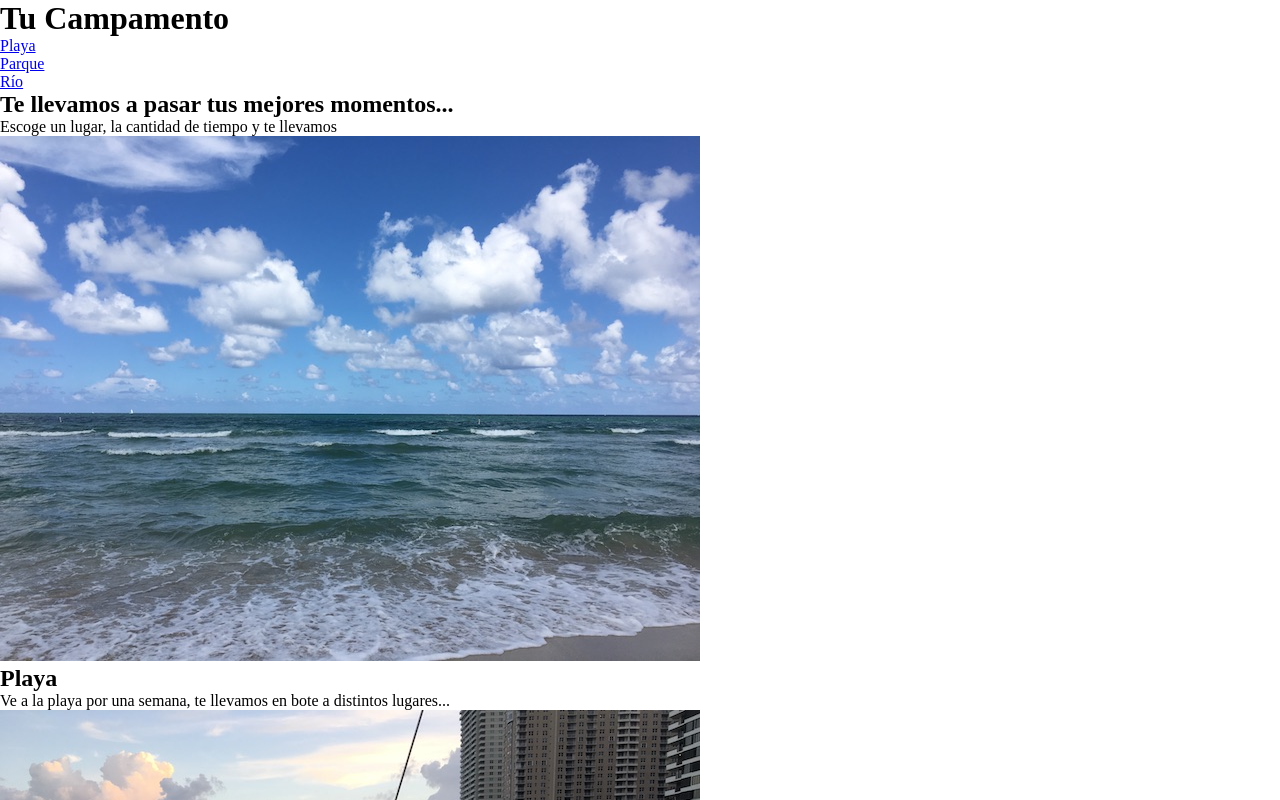
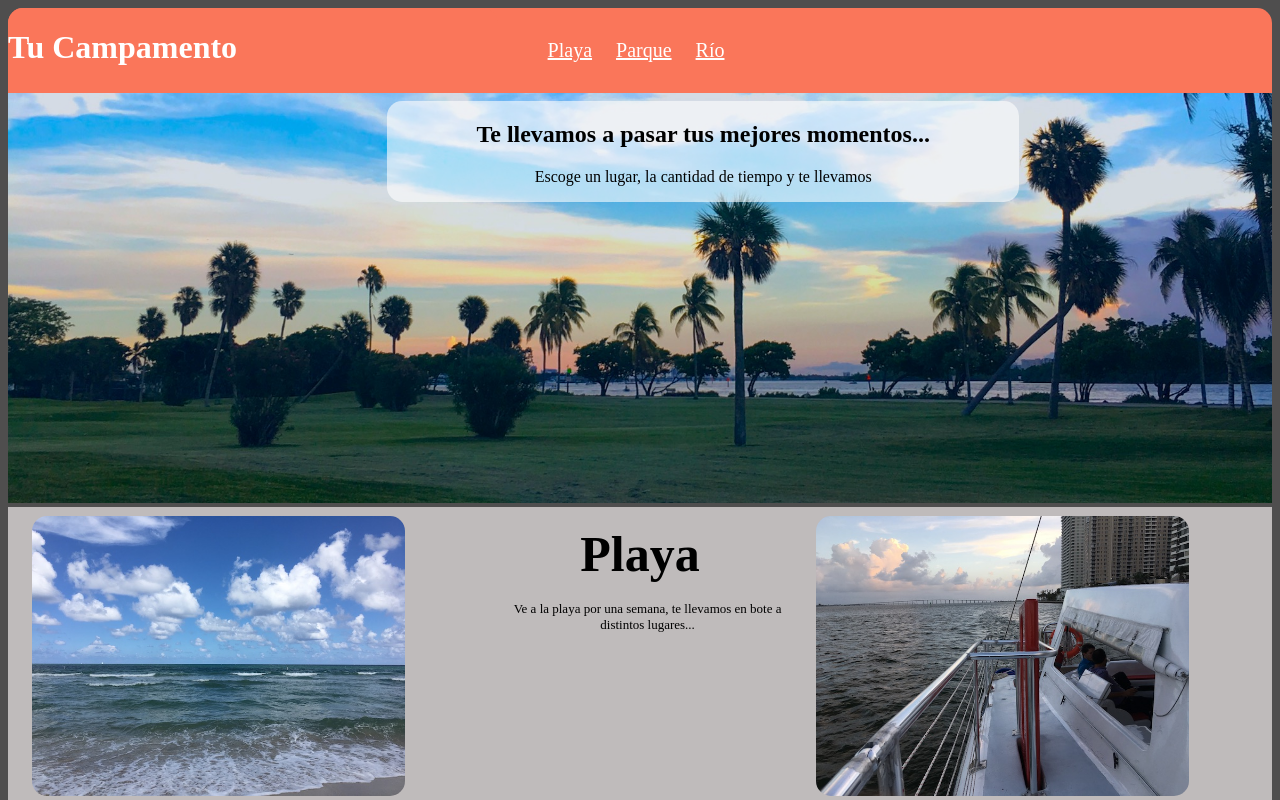
Before and after one commit to mhmt78/Proyecto_CSS, a plain HTML site: page index.html in a window 1280 px wide. Shown: the top 800 px of the page. Drawn offline with Linux system fonts and the light colour scheme; a web font is replaced by a local one.

Commit message:
TamaÃo para Desktop

```diff
--- a/css/estilos.css
+++ b/css/estilos.css
@@ -1,23 +1,196 @@
-html,
-body,
-div,
-h1,
-h2,
-h3,
-h4,
-h5,
-h6,
-p,
-blockquote,
-pre,
-ul,
-form,
-footer,
-header,
-menu,
-nav {
-  margin: 0;
-  padding: 0;
-  border: 0;
-  vertical-align: baseline;
+body {
+  background-color: #4F4E4E;
 }
+
+h1, h2, .container h3, .container p, button  {
+ font-family: 'Love Ya Like A Sister', cursiva;
+}
+
+h3, a, p {
+  font-family: 'DM Serif Text', serif, cursiva;
+}
+
+header .container {
+  background-color: #FA765A;
+  color: #ffffff;
+  border-top-right-radius: 15px;
+  border-top-left-radius: 15px;
+  width: 100%;
+  display: flex;
+  flex-direction: row;
+}
+
+header .container .container {
+  width: 40%;
+}
+
+header .container .nav {
+  width: 60%;
+}
+
+li {
+  display: inline-flex;
+  clear: both;
+  padding: 15px 10px;
+}
+
+header nav ul {
+  margin-left: 10%;
+
+}
+
+a {
+  font-size: 20px;
+  color: #ffffff;
+}
+
+a:hover {
+  background-color: dimgray;
+}
+
+.principal {
+  position: relative;
+}
+
+.principal .imagen img {
+  width: 100%;
+
+}
+
+div .contenidoimagen {
+  position: absolute;
+  width: 50%;
+  border-radius: 15px;
+  background-color: rgba(255,255,255,0.6);
+  text-align: center;
+  top: 2%;
+  left: 30%;
+}
+
+main .principal {
+  width: 100%;
+}
+
+main .container {
+  width: 100%;
+  background-color: #BFBBBB;
+
+}
+
+.contenido {
+  display: flex;
+  flex-flow: row wrap;
+  overflow: hidden;
+}
+
+.contenido .imagen-principal {
+  order: 1;
+  flex-grow: 2;
+  width: 30%;
+  transition: transform .2s;
+}
+
+.contenido .imagen-principal img {
+  clear: both;
+  margin: 2%;
+  margin-left: 5%;
+  border-radius: 15px;
+  height: 280px;
+  transition: transform .2s;
+}
+
+.contenido .descripcion {
+  order: 2;
+  flex-grow: 1;
+  width: 20%;
+}
+
+.contenido .descripcion h2 {
+  text-align: center;
+  margin: 6%;
+  font-size: 50px;
+}
+
+.contenido .descripcion p {
+  text-align: center;
+  margin-left: 5%;
+  font-size: 13px;
+}
+
+.contenido .imagen-secundaria {
+  width: 30%;
+  order: 3;
+  flex-grow: 2;
+  transition: transform .2s;
+}
+
+.contenido .imagen-secundaria img {
+  clear: both;
+  margin-top: 2%;
+  margin-bottom: 2%;
+  margin-right: 2%;
+  margin-left: 5%;
+  border-radius: 15px;
+  height: 280px;
+}
+
+.contenido .imagen-principal:hover {
+  -ms-transform: scale(1.2);
+  /* IE 9 */
+  -webkit-transform: scale(1.2);
+  /* Safari 3-8 */
+  transform: scale(1.2);
+}
+
+.contenido .imagen-secundaria :hover {
+  -ms-transform: scale(1.2);
+  /* IE 9 */
+  -webkit-transform: scale(1.2);
+  /* Safari 3-8 */
+  transform: scale(1.2);
+}
+
+footer .container {
+  width: 100%;
+  height: 250px;
+
+  border-bottom-left-radius: 15PX;
+  border-bottom-right-radius: 15px;
+}
+
+.informacion {
+  float: left;
+  width: 40%;
+  height: 220px;
+  padding-left: 10px;
+  padding-top: 10px;
+  border-radius: 15px;
+  background-color: #F6F1CB;
+  margin: 10px;
+  margin-left: 3%;
+  order: 1;
+}
+
+.contacto {
+  float: right;
+  width: 40%;
+  height: 220px;
+  padding-left: 10px;
+  padding-top: 10px;
+  border-radius: 15px;
+  background-color: #F6F1CB;
+  margin: 10px;
+  margin-left: 9%;
+  order: 2;
+}
+.boton{
+  font-size:20px;
+  color:white;
+  background:#eb8d56;
+  border-radius: 15px;
+  width:80px;
+  height:30px;
+  position: absolute;
+  left: 50%;
+  transform: translate(-50%, -50%);
+ }
--- a/index.html
+++ b/index.html
@@ -14,22 +14,26 @@
 
 <body>
   <header>
-    <h1>Tu Campamento</h1>
-    <nav>
-      <ul>
-        <li><a href="#playa">Playa</a></li>
-        <li><a href="#parque">Parque</a></li>
-        <li><a href="#rio">Río</a></li>
+    <div class="container">
+      <div class="container"><h1> Tu Campamento</h1></div>
+        <ul class="nav nav-pills">
+        <li class="nav-item"> <a class="nav-link active" href="#playa">Playa</a> </li>
+        <li class="nav-item"> <a class="nav-link" href="#parque">Parque</a> </li>
+        <li class="nav-item"> <a class="nav-link" href="#rio">Río</a> </li>
         </ul>
-    </nav>
+     </header>
   </header>
   <main>
       <div class="principal">
-      <div class="contenido">
+        <div class="imagen">
+          <img src="./images/inicial2.JPG" alt="">
+        </div>
+        <div class="contenidoimagen">
          <h2>Te llevamos a pasar tus mejores momentos...</h2>
           <p>Escoge un lugar, la cantidad de tiempo y te llevamos</p>
         </div>
       </div>
+      <div class="container">
         <div id="playa" class="lugar playa">
           <div class="contenido">
             <div class="imagen-principal">
@@ -72,18 +76,20 @@
             </div>
           </div>
         </div>
+      </div>
     </main>
     <footer>
+      <div class="container">
         <div class="informacion">
           <h3>Dirección: </h3>
           <address>
-        Edif 5 Av 1<br>
-        Provincia<br>
-        Código Postal 123123.
+            Av. Manchego Muñoz 782<br>
+            Provincia: Huancavelica<br>
+            Código Postal: 09001
           </address>
           <div class="tel">
             <h3>Teléfonos: </h3>
-        123-12312412
+            922755795
           </div>
         </div>
         <div class="contacto">
@@ -95,15 +101,14 @@
             </p>
             <p>
               <label for="descripcion">Descripción</label>
-          <textarea name="descripcion" id="" cols="30" rows="10"></textarea>
-        </p>
-        <p>
-          <button>Enviar</button>
+              <textarea name="descripcion" id="" cols="20" rows="5"></textarea>
             </p>
           </form>
         </div>
+      </div>
+      <div>
+        <button class="boton">Enviar</button>
+      </div>
     </footer>
-
 </body>
-
 </html>
```
Also changed, not shown: 2 other files. Lines whose indentation alone changed are shown as unchanged.
